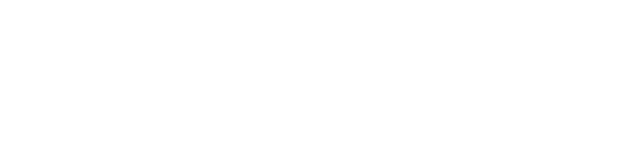
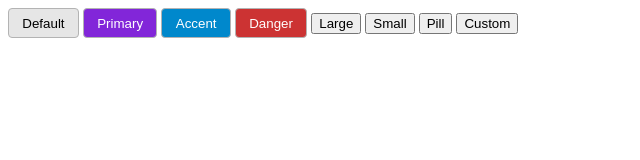
Before and after one commit to pavanvarma058/HTML-CSS-Practice, a plain HTML site: page CSS/08-button_component_library_project/index.html in a window 1280 px wide. Shown: the whole page, without its empty margins (0-640 px from the left). Drawn offline with Linux system fonts and the light colour scheme.

Commit message:
modified css in button component project

```diff
--- a/CSS/08-button_component_library_project/css/style.css
+++ b/CSS/08-button_component_library_project/css/style.css
@@ -0,0 +1,50 @@
+.btn {
+  background-color: hsl(0, 0%, 90%);
+  border: 1px solid hsl(0, 0%, 70%);
+  outline: none;
+  cursor: pointer;
+  padding: 0.5em 1em;
+  border-radius: 0.3em;
+}
+
+.btn:hover,
+.btn:focus {
+  background-color: hsl(0, 0%, 80%);
+  box-shadow: 0 0 5px 0 hsl(0, 0%, 70%);
+}
+
+.btn.btn-primary {
+  background-color: hsl(271, 70%, 50%);
+  color: #fff;
+  border-color: 1px solid hsl(271, 70%, 30%);
+}
+
+.btn.btn-primary:hover,
+.btn.btn-primary:focus {
+  background-color: hsl(271, 70%, 40%);
+  box-shadow: 0 0 5px 0 hsl(271, 70%, 30%);
+}
+
+.btn.btn-accent {
+  background-color: hsl(200, 100%, 40%);
+  color: #fff;
+  border-color: 1px solid hsl(200, 100%, 20%);
+}
+
+.btn.btn-accent:hover,
+.btn.btn-accent:focus {
+  background-color: hsl(200, 100%, 30%);
+  box-shadow: 0 0 5px 0 hsl(200, 100%, 20%);
+}
+
+.btn.btn-danger {
+  background-color: hsl(0, 60%, 50%);
+  color: #fff;
+  border-color: 1px solid hsl(0, 60%, 30%);
+}
+
+.btn.btn-danger:hover,
+.btn.btn-danger:focus {
+  background-color: hsl(0, 60%, 40%);
+  box-shadow: 0 0 5px 0 hsl(0, 60%, 30%);
+}
--- a/CSS/08-button_component_library_project/index.html
+++ b/CSS/08-button_component_library_project/index.html
@@ -3,8 +3,17 @@
   <head>
     <meta charset="UTF-8" />
     <meta name="viewport" content="width=device-width, initial-scale=1.0" />
-    <title>Button Component Library Project</title>
+    <title>Button Library</title>
     <link rel="stylesheet" href="./css/style.css" />
   </head>
-  <body></body>
+  <body>
+    <button class="btn">Default</button>
+    <button class="btn btn-primary">Primary</button>
+    <button class="btn btn-accent">Accent</button>
+    <button class="btn btn-danger">Danger</button>
+    <button>Large</button>
+    <button>Small</button>
+    <button>Pill</button>
+    <button>Custom</button>
+  </body>
 </html>
```
Also changed, not shown: CSS/09-input_component_library_project/css/style.css (added), CSS/09-input_component_library_project/index.html (renamed from CSS/09-input_button_component_library_project/index.html).
